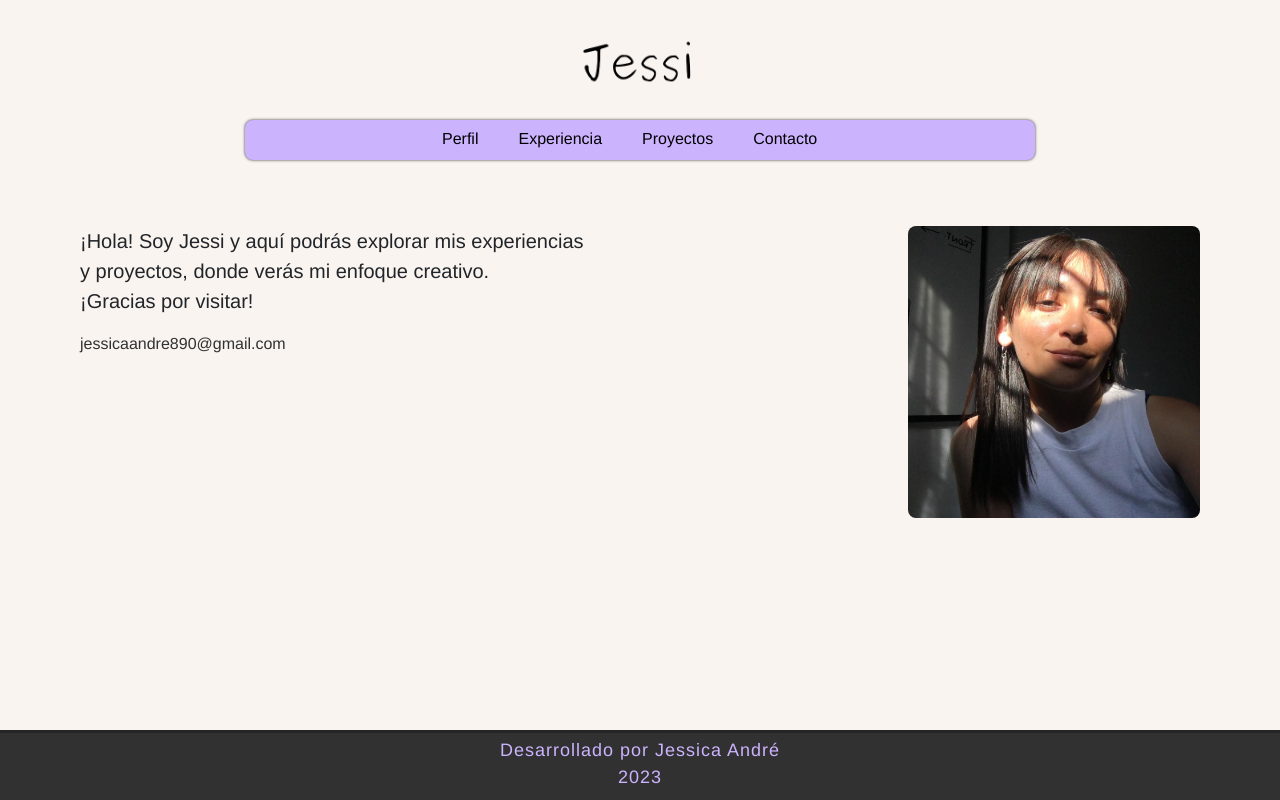
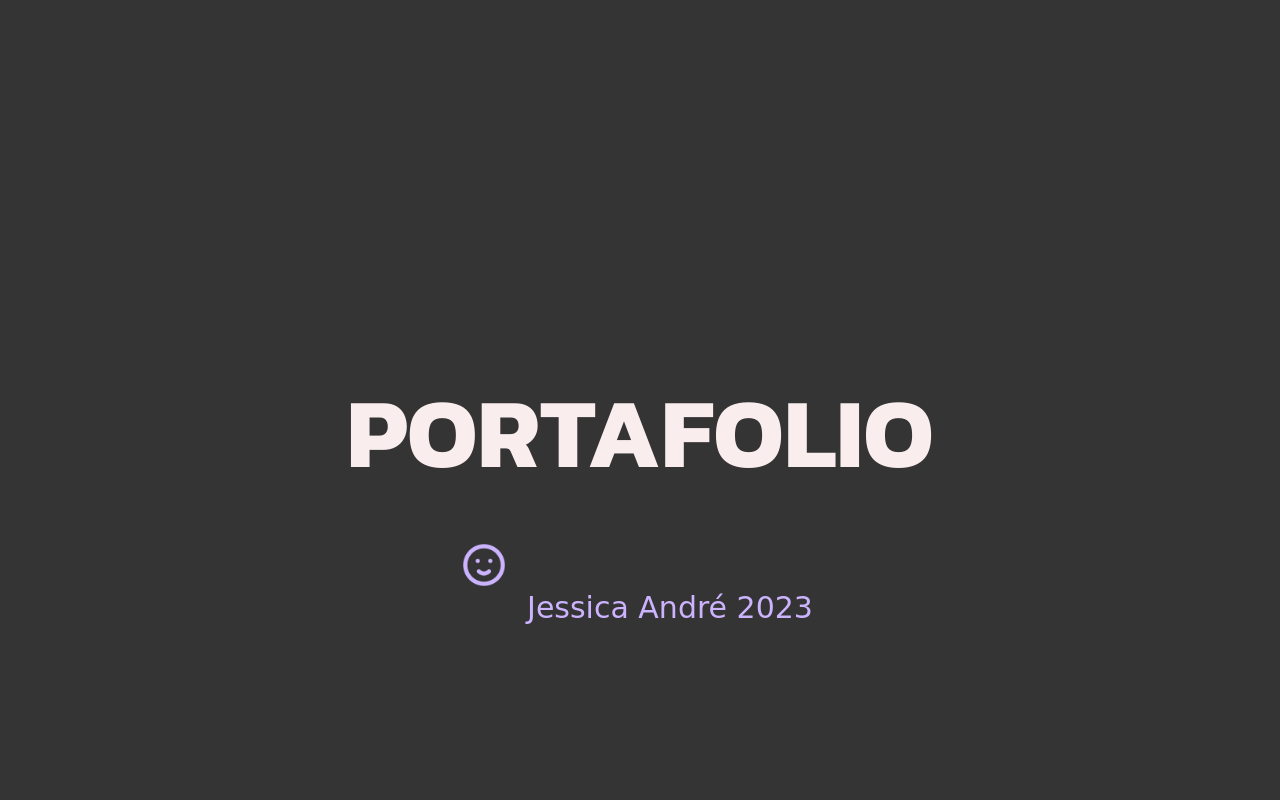
Before and after one commit to jessi-andre/portafolio, a plain HTML site: page index.html in a window 1280 px wide. Drawn offline with nearby package versions, Linux system fonts and the light colour scheme; a web font is replaced by a local one.

Commit message:
Update the new home

```diff
--- a/css/styles.css
+++ b/css/styles.css
@@ -1,5 +1,5 @@
 /*FUENTES*/
-
+@import url("https://fonts.googleapis.com/css2?family=Borel&family=Kanit:wght@700&family=Montserrat&family=Noto+Sans+NKo+Unjoined&display=swap");
 /*ESTILOS GENERALES*/
 
 * {
@@ -8,56 +8,66 @@
 }
 
 body {
-  background-color: #faf4f0;
-}
-
-a {
-  color: #313131;
-  text-decoration: none;
-}
-
-a:visited {
-  color: #313131;
-}
-
-a:hover {
-  color: #313131;
+  background-color: #343434;
+  display: flex;
+  justify-content: center; /* Centra horizontalmente */
+  align-items: center; /* Centra verticalmente */
+  height: 100vh; /* Establece la altura del body al 100% del viewport height */
+  margin: 0;
 }
 
 /*CABECERA*/
 
 #header {
-  /*    min-width: 1024px;*/
   width: 100%;
   height: 120px;
-  margin: 0px auto;
+  text-align: center;
 }
 
-#header #logotipo {
-  width: 770px;
-  margin: 0px auto;
-  padding-top: 15px;
+.home {
+  display: flex;
+  justify-content: center; /* Centra horizontalmente */
+  align-items: center; /* Centra verticalmente */
+  height: 200px;
 }
 
-#header #logotipo img {
-  display: flex;
-  /*hace de la imagen una caja*/
-  margin: 0px auto;
-  /*centra la imagen en este caso*/
-  width: 150px;
+.title-one {
+  color: #f9eded;
+  font-size: 99px;
+  font-family: "Kanit", sans-serif;
+  text-align: center;
 }
 
+.caption {
+  color: #ccb3fe;
+  font-family: "Borel", cursive;
+  font-size: 30px;
+  padding: 0px 0px 0px 60px;
+}
+
+
+.emoticon {
+  width: 50px; /* Ancho deseado en píxeles */
+  height: 50px; /* Altura deseada en píxeles */
+   /* Alinea a la izquierda */
+  margin-right: 313px;
+
+}
+
+
 /*BARRA DE NAVEGACIÓN*/
-
+/*
 #nav {
-  width: 790px;
+  width: 415px;
   height: 40px;
   margin: 0px auto;
   font-family: "Franklin Gothic Medium", "Arial Narrow", Arial, sans-serif;
   font-size: 16px;
   box-shadow: 0px 0px 3px #313131;
-  border-radius: 8px;
+  border-radius: 33px;
   background-color: #ccb3fe;
+  display: flex;
+  flex-direction: row;
 }
 
 #nav ul {
@@ -92,22 +102,19 @@ a:hover {
 /*#content {
     width: 100%;
     margin: 0px auto;
-}*/
+}
 
 .tituloprincipal {
   width: 40%;
-  /* Ancho de la caja */
   height: 50px;
-  /* Altura de la caja */
   float: left;
-  /* Alineación a la izquierda */
   margin-top: 50px;
-  /* Espacio entre la caja y otros elementos */
   margin-left: 80px;
   font-family: "Franklin Gothic Medium", "Arial Narrow", Arial, sans-serif;
   font-size: 20px;
 }
-
+*/
+/*
 .mail {
   line-height: 20px;
   float: left;
@@ -126,8 +133,8 @@ a:hover {
   margin-top: 50px;
   width: 292px;
   height: 292px;
- border-radius: 8px;
- border-color: #ccb3fe;
+  border-radius: 8px;
+  border-color: #ccb3fe;
 }
 
 #my {
@@ -151,17 +158,18 @@ a:hover {
     box-shadow: 0px 0px 8px  #ccb3fe inset;
 }*/
 
+/*
 #footer {
   background: #313131;
   height: 70px;
   border-top: 3px solid rgba(0, 0, 0, 0.24);
-  /*  poner footer abajo */
   position: fixed;
   left: 0;
   bottom: 0;
   width: 100%;
 }
-
+*/
+/*
 #footer p {
   color: #ccb3fe;
   text-align: center;
@@ -171,3 +179,4 @@ a:hover {
   font-weight: 400;
   font-family: "Franklin Gothic Medium", "Arial Narrow", Arial, sans-serif;
 }
+*/
--- a/index.html
+++ b/index.html
@@ -1,14 +1,11 @@
 <!DOCTYPE html>
-<!-- version de html -->
 <html lang="es">
   <head>
-    <!-- METADATOS -->
     <meta charset="UTF-8" />
     <meta name="author" content="Jessica André" />
     <meta name="description" content="Portfolio de desarrollo" />
     <meta http-equiv="X-UA-Compatible" content="IE=edge" />
     <meta name="viewport" content="width=device-width, initial-scale=1.0" />
-    <!-- TITULO -->
     <title>Portfolio</title>
     <!-- BOOTSTRAP -->
     <link
@@ -38,98 +35,15 @@
 
   <body>
     <!-- Inicio de la cabecera-->
+    <header id="header">
+      <div class="home">
+        <p class="title-one">PORTAFOLIO</p>
+      </div>
 
-    <header id="header">
-      <div id="logotipo">
-        <img src="/img/logo.png" alt="img del logo" />
+      <div>
+        <img class="emoticon" src="/img/emoticon.home.png" alt="" />
+        <h4 class="caption">Jessica André 2023</h4>
       </div>
     </header>
-
-    <!-- Inicio del menú de navegación-->
-
-    <main>
-      <nav id="nav">
-        <ul>
-          <li>
-            <a href="index.html">Perfil</a>
-          </li>
-
-          <li>
-            <a href="index.html">Experiencia</a>
-          </li>
-
-          <li>
-            <a href="index.html">Proyectos</a>
-          </li>
-          <li>
-            <a href="index.html">Contacto</a>
-          </li>
-        </ul>
-      </nav>
-
-      <!-- Fin del menú de navegación-->
-
-      <!-- Inicio del contenido central-->
-
-      <section class="content">
-        <section class="tituloprincipal">
-          <p>¡Hola! Soy Jessi y aquí podrás explorar mis experiencias y proyectos, donde verás mi enfoque creativo. <br>¡Gracias por visitar!</p>
-
-          <div class="mail">
-            <a href="jessicaandre890@gmail.com">jessicaandre890@gmail.com</a>
-          </div>
-        </section>
-
-        <div class="foto-perfil">
-          <img src="/img/foto-perfil.jpeg" alt="x" />
-        </div>
-
-        <!-- <section id="my">
-          <div class="texto-sobremy">
-            <h2>Sobre mi...</h2>
-
-            <p>
-              Lorem ipsum dolor sit amet consectetur adipisicing elit. Optio ut
-              ab necessitatibus dolores itaque. At molestias illo nam sunt
-              veritatis, perspiciatis qui illum deleniti tenetur maxime
-              repudiandae, omnis, voluptatem voluptates? Lorem ipsum dolor sit
-              amet consectetur adipisicing elit. Optio ut ab necessitatibus
-              dolores itaque. At molestias illo nam sunt veritatis, perspiciatis
-              qui illum deleniti tenetur maxime repudiandae, omnis, voluptatem
-              voluptates?
-            </p>
-
-          </div>
-        </section>
-      -->
-
-
-      <section class="">
-        <section class="">
-          <p></p>
-
-          <div class="">
-
-          </div>
-        </section>
-
-
-
-        <footer id="footer">
-          <p>Desarrollado por Jessica André<br />2023</p>
-        </footer>
-      </section>
-    </main>
-
-    <script
-      src="https://cdn.jsdelivr.net/npm/@popperjs/core@2.11.8/dist/umd/popper.min.js"
-      integrity="sha384-I7E8VVD/ismYTF4hNIPjVp/Zjvgyol6VFvRkX/vR+Vc4jQkC+hVqc2pM8ODewa9r"
-      crossorigin="anonymous"
-    ></script>
-    <script
-      src="https://cdn.jsdelivr.net/npm/bootstrap@5.3.0/dist/js/bootstrap.min.js"
-      integrity="sha384-fbbOQedDUMZZ5KreZpsbe1LCZPVmfTnH7ois6mU1QK+m14rQ1l2bGBq41eYeM/fS"
-      crossorigin="anonymous"
-    ></script>
   </body>
 </html>
```
Also changed, not shown: img/emoticon.home.png (added).
